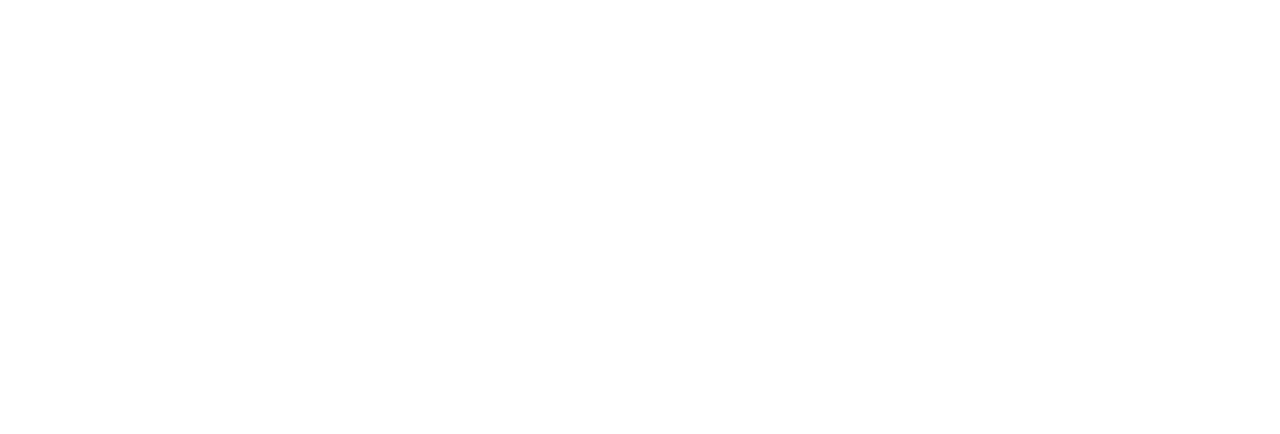
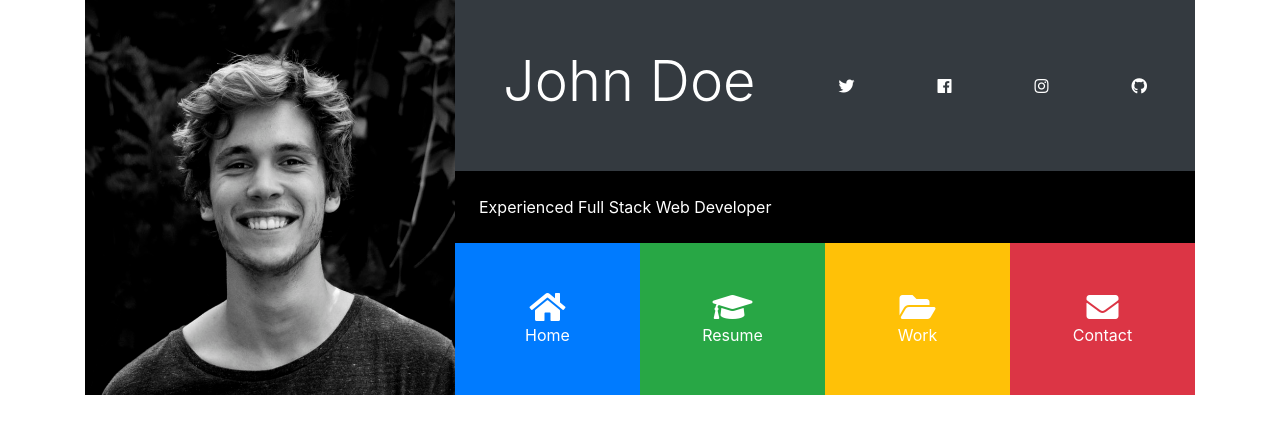
Before and after one commit to chungthehao/Portfolio_Grid_bs4_theme, a plain HTML site: page index.html in a window 1280 px wide. Drawn offline with Linux system fonts and the light colour scheme.

Commit message:
1. Main header

```diff
--- a/css/style.css
+++ b/css/style.css
@@ -0,0 +1,20 @@
+.bg-black {
+  background-color: #000;
+}
+
+#main-header .port-item {
+  width: 25%;
+}
+
+#main-header .port-item:hover {
+  opacity: 0.8;
+  cursor: pointer;
+}
+
+
+/* Khi màn hình rộng thì tăng padding để nó choán chỗ xuống */
+@media (min-width: 1199px) {
+  .port-item {
+    padding: 3rem !important;
+  }
+}
--- a/index.html
+++ b/index.html
@@ -12,7 +12,79 @@
 </head>
 
 <body>
-  <!-- START HERE -->
+  <div class="container">
+
+    <header id="main-header">
+      <div class="row no-gutters">
+        <div class="col-lg-4 col-md-5">
+          <img src="./img/person1.jpg" alt="" class="w-100 h-100">
+        </div>
+        <div class="col-lg-8 col-md-7">
+          <div class="d-flex flex-column">
+            <div class="p-5 bg-dark text-white">
+              <div class="d-flex flex-row justify-content-between align-items-center">
+                <h1 class="display-4">John Doe</h1>
+
+                <div class="d-none d-md-block">
+                  <a class="text-white" href="http://twitter.com">
+                    <i class="fab fa-twitter"></i>
+                  </a>
+                </div>
+
+                <div>
+                  <a class="text-white" href="http://facebook.com">
+                    <i class="fab fa-facebook"></i>
+                  </a>
+                </div>
+
+                <div>
+                  <a class="text-white" href="http://instagram.com">
+                    <i class="fab fa-instagram"></i>
+                  </a>
+                </div>
+
+                <div>
+                  <a class="text-white" href="http://github.com">
+                    <i class="fab fa-github"></i>
+                  </a>
+                </div>
+              </div>
+            </div>
+
+            <div class="p-4 bg-black text-white">
+              Experienced Full Stack Web Developer
+            </div>
+
+            <div class="">
+              <div class="d-flex flex-row text-white text-center">
+                <div class="port-item p-4 bg-primary" data-toggle="collapse" data-target="#home">
+                  <i class="fas fa-home fa-2x d-block"></i>
+                  <span class="d-none d-sm-block">Home</span>
+                </div>
+
+                <div class="port-item p-4 bg-success" data-toggle="collapse" data-target="#resume">
+                  <i class="fas fa-graduation-cap fa-2x d-block"></i>
+                  <span class="d-none d-sm-block">Resume</span>
+                </div>
+
+                <div class="port-item p-4 bg-warning" data-toggle="collapse" data-target="#work">
+                  <i class="fas fa-folder-open fa-2x d-block"></i>
+                  <span class="d-none d-sm-block">Work</span>
+                </div>
+
+                <div class="port-item p-4 bg-danger" data-toggle="collapse" data-target="#contact">
+                  <i class="fas fa-envelope fa-2x d-block"></i>
+                  <span class="d-none d-sm-block">Contact</span>
+                </div>
+              </div>
+            </div>
+          </div>
+
+        </div>
+      </div>
+    </header>
+
+  </div> <!-- END: .CONTAINER-->
 
 
 
```
